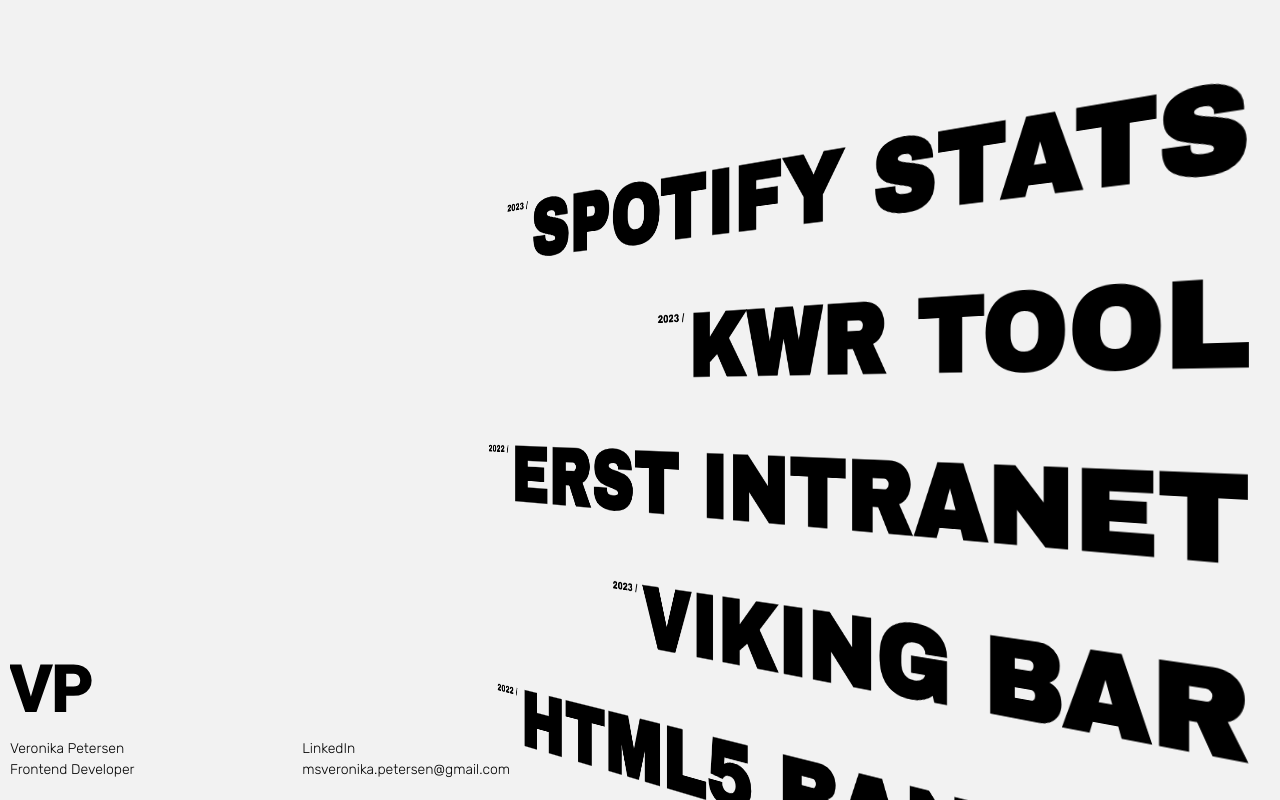
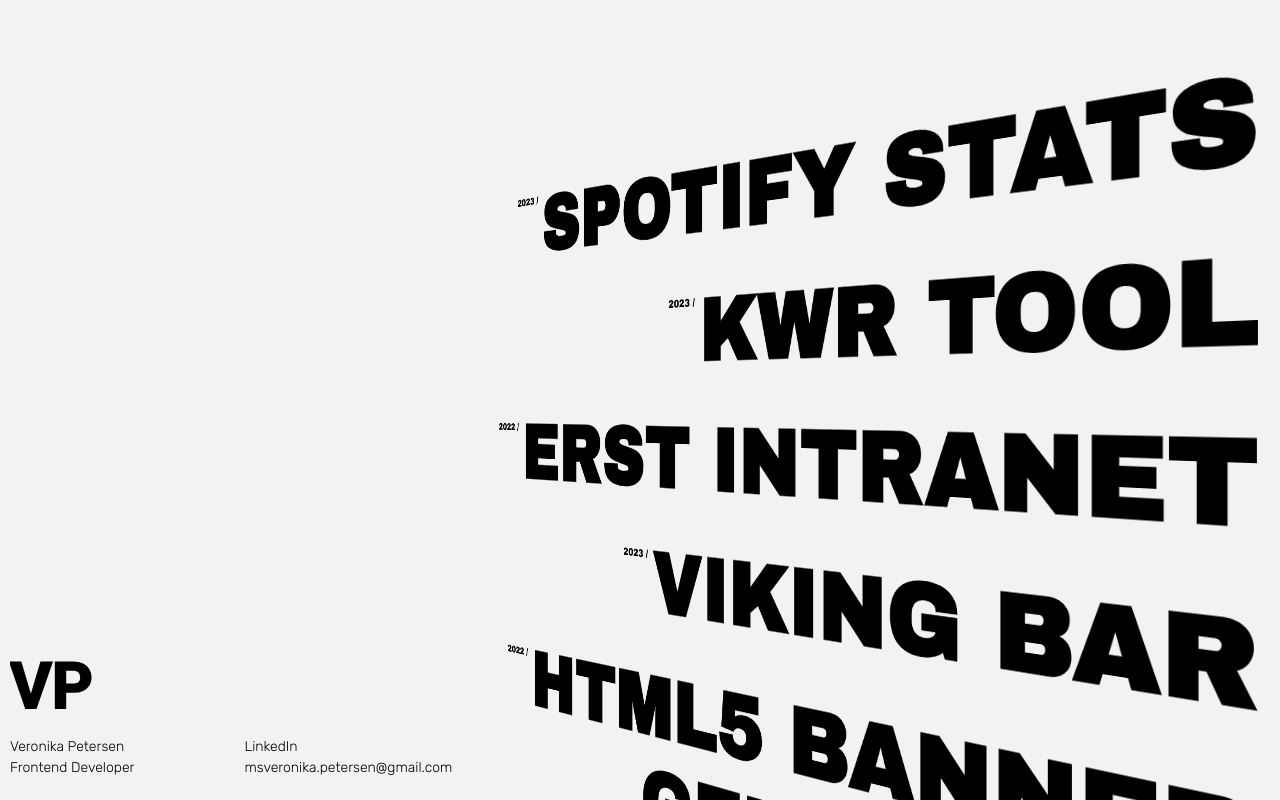
Before and after one commit to veronikapetersen/vp-pf, a Next.js app: page / in a window 1280 px wide. Built offline with nearby package versions, Linux system fonts and the light colour scheme.

Commit message:
fix bugs across browsers

```diff
--- a/postcss.config.js
+++ b/postcss.config.js
@@ -1,6 +1,6 @@
 module.exports = {
   plugins: {
-    tailwindcss: {},
+    // tailwindcss: {},
     autoprefixer: {},
   },
 }
--- a/src/app/globals.css
+++ b/src/app/globals.css
@@ -1,28 +1,36 @@
-@tailwind base;
-@tailwind components;
-@tailwind utilities;
+/* @tailwind base; */
+/* @tailwind components; */
+/* @tailwind utilities; */
 
 :root {
-  --foreground-rgb: 0, 0, 0;
+
+  /* --foreground-rgb: 0, 0, 0;
   --background-start-rgb: 214, 219, 220;
-  --background-end-rgb: 255, 255, 255;
+  --background-end-rgb: 255, 255, 255; */
 }
 
-@media (prefers-color-scheme: dark) {
-  :root {
-    --foreground-rgb: 255, 255, 255;
-    --background-start-rgb: 0, 0, 0;
-    --background-end-rgb: 0, 0, 0;
-  }
+* {
+  box-sizing: border-box;
+  margin: 0;
+  padding: 0;
 }
 
 body {
-  color: rgb(var(--foreground-rgb));
   background-color: #f2f2f2;
-  /* background: linear-gradient(
-      to bottom,
-      transparent,
-      rgb(var(--background-end-rgb))
-    )
-    rgb(var(--background-start-rgb)); */
 }
+
+a,
+a:link,
+a:visited,
+a:focus,
+a:active {
+  text-decoration: none;
+  cursor: pointer;
+  color: black;
+}
+
+
+* ul {
+  list-style: none;
+  padding: 0;
+}
--- a/src/components/Menu/Menu.js
+++ b/src/components/Menu/Menu.js
@@ -10,8 +10,8 @@
 
 export default function Menu() {
 
+    const wrapperRef = useRef(null);
     const listRef = useRef(null);
-    const wrapperRef = useRef(null);
 
     useGSAP(() => {
 
@@ -30,11 +30,17 @@
         <div ref={wrapperRef} className={classes['stage-perspective']}>
             <div className={classes.stage}>
                 <ul ref={listRef} className={classes.list}>
+
                     {ProjectsData.map((project) => (
-                        <li key={project.id} className={`${classes.menulinkWrapper} ${archivo_black.className}`}>
+
+                        <li key={project.id} className={`${classes['project-li']} ${archivo_black.className}`}>
+
                             <Link data-text={project.year + ' /'} href={`/projects/${project.slug}`}>{project.title}</Link>
+
                         </li>
+
                     ))}
+
                 </ul>
             </div>
         </div>
--- a/src/components/Menu/Menu.module.scss
+++ b/src/components/Menu/Menu.module.scss
@@ -2,71 +2,73 @@
     position: absolute;
     width: 100%;
     height: 100%;
-    overflow-x: hidden;
-    overflow-y: scroll;
+    overflow: hidden;
     perspective: 100vw;
 
     .stage {
-        margin: 130px 30px 120px 10px;
-        // margin: 180px 30px 120px 10px;
-        transform-style: preserve-3d;
-
-        @media (min-width: 768px) {
-            margin: 30px 30px 30px 10px;
-        }
+        overflow-x: hidden;
+        overflow-y: scroll;
+        height: 100%;
+        width: 100%;
+        perspective: 100vw;
 
         .list {
-            position: relative;
             list-style: none;
-            text-align: end;
+            text-align: right;
+            text-transform: uppercase;
             transform-style: preserve-3d;
-            text-transform: uppercase;
+            transform: translateZ(-1000px);
+            margin: 35px 0;
 
-            & .menulinkWrapper {
-                display: flex;
-                justify-content: flex-end;
+            & .project-li {
                 cursor: pointer;
-                transform-style: preserve-3d;
-                transition: transform 1.5s cubic-bezier(.075, .82, .165, 1), color 0.3s;
-                will-change: transform;
-                margin: 6px 0;
+                transition: transform 1.5s cubic-bezier(.075, .82, .165, 1);
+                -webkit-text-stroke: 1px black;
+                margin: 24px 0;
+                padding-right: 20px;
+                font-size: 3.3rem;
+                transform-origin: right center;
+                transform: translateZ(1000px) rotateY(-45deg);
 
-                -webkit-text-stroke: 1px black;
-                font-size: 2.5rem;
-
-                position: relative;
-                transform: rotateY(-45deg);
                 opacity: 0;
 
-
                 @media (min-width: 576px) {
-                    -webkit-text-stroke: 2px black;
-                    font-size: 3.5rem;
+                    font-size: 4rem;
                 }
 
                 @media (min-width: 768px) {
-                    font-size: 5rem;
-                    transform-origin: right center;
+                    font-size: 5.2rem;
+                    -webkit-text-stroke: 2px black;
+                    transform: translateZ(1000px) rotateY(-45deg);
+
+                    &:hover {
+                        transform: translateZ(1000px) rotateY(-20deg) !important;
+
+                        a {
+                            color: transparent;
+                        }
+                    }
                 }
 
                 @media (min-width: 992px) {
                     -webkit-text-stroke: 3px black;
                     font-size: 6.5rem;
+                    margin: 30px 0;
                 }
 
                 @media (min-width: 1200px) {
                     font-size: 8rem;
                     -webkit-text-stroke: 3px black;
+                    margin: 46px 0;
                 }
 
                 @media (min-width: 1400px) {
                     font-size: 9rem;
+                    margin: 60px 0;
                 }
 
-                @media (hover:hover) and (min-width: 768px) {
-                    &:hover {
-                        transform: rotateY(-20deg) translateZ(0) scale(1) !important;
-                        color: transparent;
+                a {
+                    transition: color 0.3s;
                 }
             }
 
@@ -80,12 +82,13 @@
                 font-weight: normal;
                 right: 10px;
 
-                    top: -20px;
+                top: -26px;
                 font-size: 12px;
+
 
                 @media (min-width: 576px) {
                     font-size: 12px;
-                        top: -28px;
+                    top: -34px;
                 }
 
                 @media (min-width: 768px) {
@@ -105,9 +108,7 @@
                 @media (min-width: 1400px) {
                     top: -88px;
                 }
-
             }
         }
     }
 }
-}
--- a/src/components/Nav/Nav.module.scss
+++ b/src/components/Nav/Nav.module.scss
@@ -36,6 +36,15 @@
             z-index: inherit;
             color: white;
             font-weight: 300;
+
+            a,
+            a:link,
+            a:visited,
+            a:focus,
+            a:hover,
+            a:active {
+                color: white;
+            }
 
             &:nth-child(1) {
                 font-size: 1.6rem;
@@ -108,7 +117,6 @@
 }
 
 .header-desktop {
-    width: 100%;
     position: absolute;
     z-index: 99;
     display: none;
@@ -142,12 +150,16 @@
         }
     }
 
+    @media (min-width: 1600px) {
+        width: 100%;
+    }
+
     .centered {
         @include contentMaxWidth(1600px);
     }
 
     .menu-desktop {
-        max-width: 500px;
+
         overflow: hidden;
         display: none;
 
@@ -157,13 +169,41 @@
             justify-content: space-between;
         }
 
+        @media (min-width: 1600px) {
+            max-width: 500px;
+        }
+
+        .column:first-child {
+            padding-right: 80px;
+
+            @media (min-width: 992px) {
+                padding-right: 100px;
+            }
+
+            @media (min-width: 1200px) {
+                padding-right: 110px;
+            }
+
+            @media (min-width: 1400px) {
+                padding-right: 140px;
+            }
+        }
+
+
         .nav {
             font-size: 14px;
             font-weight: 300;
         }
+
+        .nav-list-item {
+            margin: 4px 0;
+        }
+    }
+
+    .logo-wrapper-desktop {
+        margin-bottom: 10px;
     }
 }
-
 
 .logo {
     font-weight: bold;
@@ -181,10 +221,8 @@
         -webkit-text-stroke: 2px black;
         transition: color 0.4s cubic-bezier(.075, .82, .165, 1);
 
-        @media (hover: hover) {
-            &:hover {
-                color: transparent;
-            }
+        &:hover {
+            color: transparent;
         }
     }
 }
--- a/src/components/ParagraphHeading/ParagraphHeading.module.scss
+++ b/src/components/ParagraphHeading/ParagraphHeading.module.scss
@@ -1,5 +1,5 @@
 .paragraph-heading {
     font-size: 1.6rem;
-    font-weight: 600;
+    font-weight: 500;
     margin-bottom: 1rem;
 }
--- a/src/components/ProjectTextContent/ProjectTextContent.js
+++ b/src/components/ProjectTextContent/ProjectTextContent.js
@@ -112,13 +112,14 @@
         <>
             {props.paragraphOne && (
                 <div ref={wrapperRef} className={classes.wrapper}>
-                    <div className={classes['project-description']}>
-
+                    {/* <div className={classes['']}> */}
+                    <div className={`${classes['project-description']} ${rubik.className}`}>
                         {props.heading &&
                             <div ref={titleRef} className={classes.row}>
                                 <ParagraphHeading>{props.heading}</ParagraphHeading>
                             </div>
                         }
+
 
                         <div className={`${classes['row--with-columns']} ${rubik.className}`}>
                             <div className={classes.texts}>
--- a/src/components/Quote/Quote.js
+++ b/src/components/Quote/Quote.js
@@ -1,5 +1,5 @@
 import classes from './Quote.module.scss';
-
+import { roboto } from '@/utils/fonts';
 import gsap from 'gsap';
 import { useRef } from 'react';
 import { useGSAP } from '@gsap/react';
@@ -27,7 +27,7 @@
 
     return (
         <>
-            <section ref={wrapperRef} className={classes.wrapper}>
+            <section ref={wrapperRef} className={`${classes.wrapper} ${roboto.className}`}>
                 <div ref={quoteRef} className={classes['quotes__container']}>
                     <div className={classes.quotes}>
                         {props.quotes && (
--- a/src/components/Quote/Quote.module.scss
+++ b/src/components/Quote/Quote.module.scss
@@ -42,7 +42,7 @@
         &:before {
             display: flex;
             line-height: 40px;
-            content: '“';
+            content: '"';
             position: relative;
             top: 38px;
             right: 22px;
```
Also changed, not shown: src/components/ProjectHeadings/ProjectHeadings.module.scss (+27 -11 lines), 1 other file (tests, documents, lock files or other folders). Lines whose indentation alone changed are shown as unchanged.
